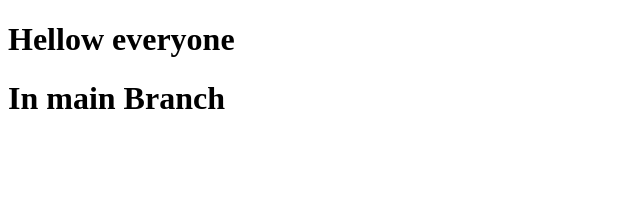
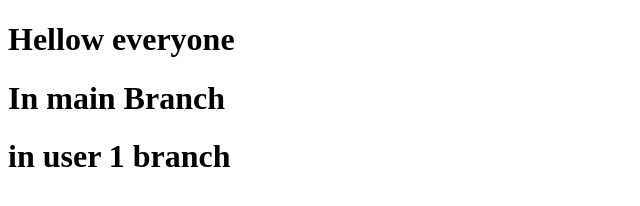
Before and after one commit to kshirsagarnamrata/Branch_practice, a plain HTML site: page index.html in a window 1280 px wide. Shown: the whole page, without its empty margins (0-640 px from the left). Drawn offline with Linux system fonts and the light colour scheme.

Commit message:
user_1 updated

```diff
--- a/index.html
+++ b/index.html
@@ -8,5 +8,6 @@
 <body>
     <h1> Hellow everyone</h1>
     <h1> In main Branch</h1>
+    <h1> in user 1 branch</h1>
 </body>
 </html>
```
